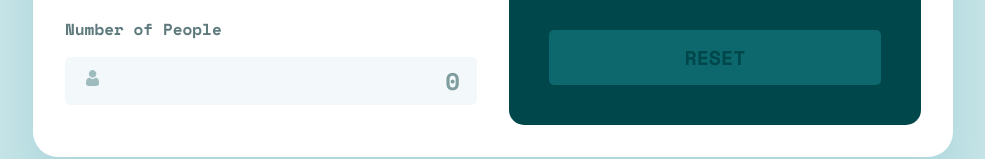
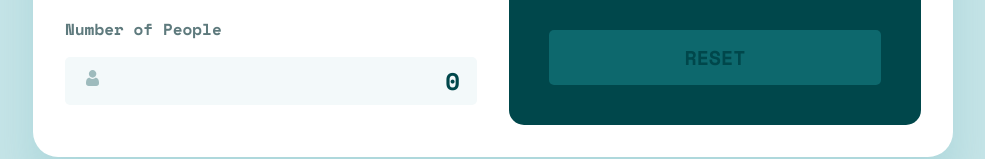
Before and after one commit to Davitvashakmadze/QuickCalc, a React (Create React App) app: page / in a window 1280 px wide. Shown: the part 549-708 px from the top of the page, without its empty margins (147-1132 px from the left). Built offline with nearby package versions, Linux system fonts and the light colour scheme.

Commit message:
feat: add num people  input on change

```diff
--- a/src/components/home.jsx
+++ b/src/components/home.jsx
@@ -11,9 +11,13 @@ const Home = () => {
 
   const handleBillInputChange = (e) => {
     setBillAmount(e.target.value);
-    console.log(e.target.value)
+    console.log(e.target.value);
   };
 
+  const handlePeopleInputChange = (e) => {
+    setNumOfPeople(e.target.value);
+    console.log(e.target.value);
+  }
   return (
     <div>
       <main className="main">
@@ -52,8 +56,17 @@ const Home = () => {
               </div>
               <div className="person-input user-input-people">
                 <label>Number of People</label>
-                <img className="icon-person" src={personIcon} alt="person icon" />
-                <input className="input people-input" placeholder="0" type="text" />
+                <img
+                  className="icon-person"
+                  src={personIcon}
+                  alt="person icon"
+                />
+                <input
+                  className="input people-input"
+                  placeholder="0"
+                  onChange={handlePeopleInputChange}
+                  value={numOfPeople}
+                />
               </div>
             </div>
           </div>
```
